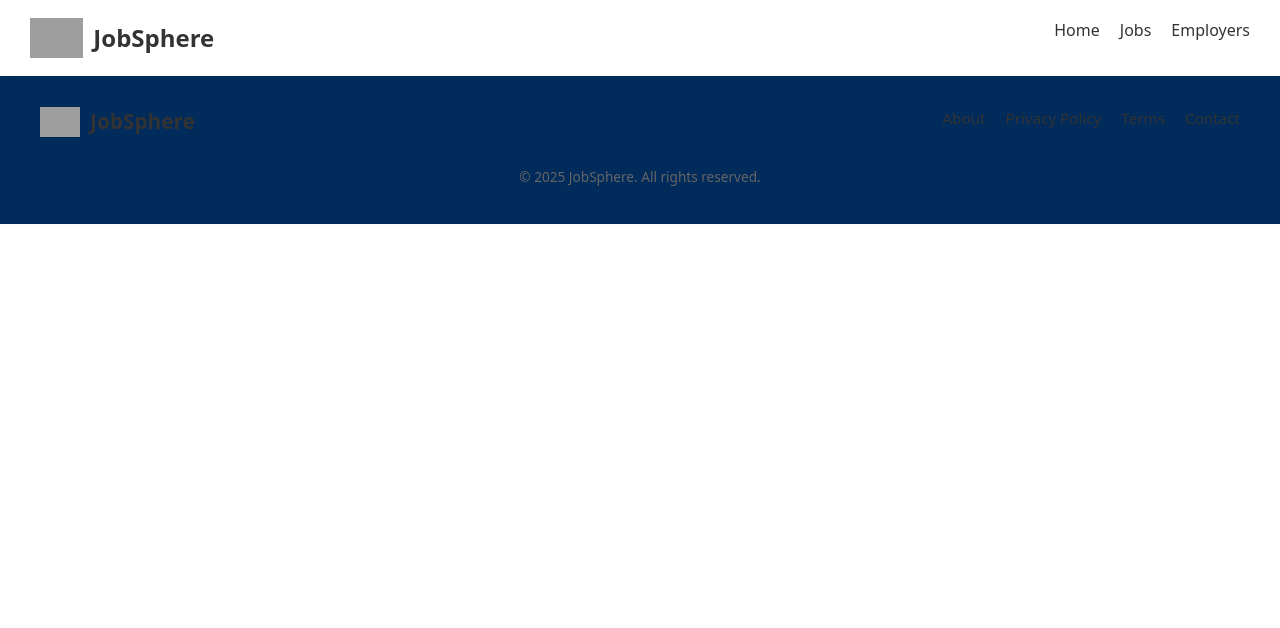
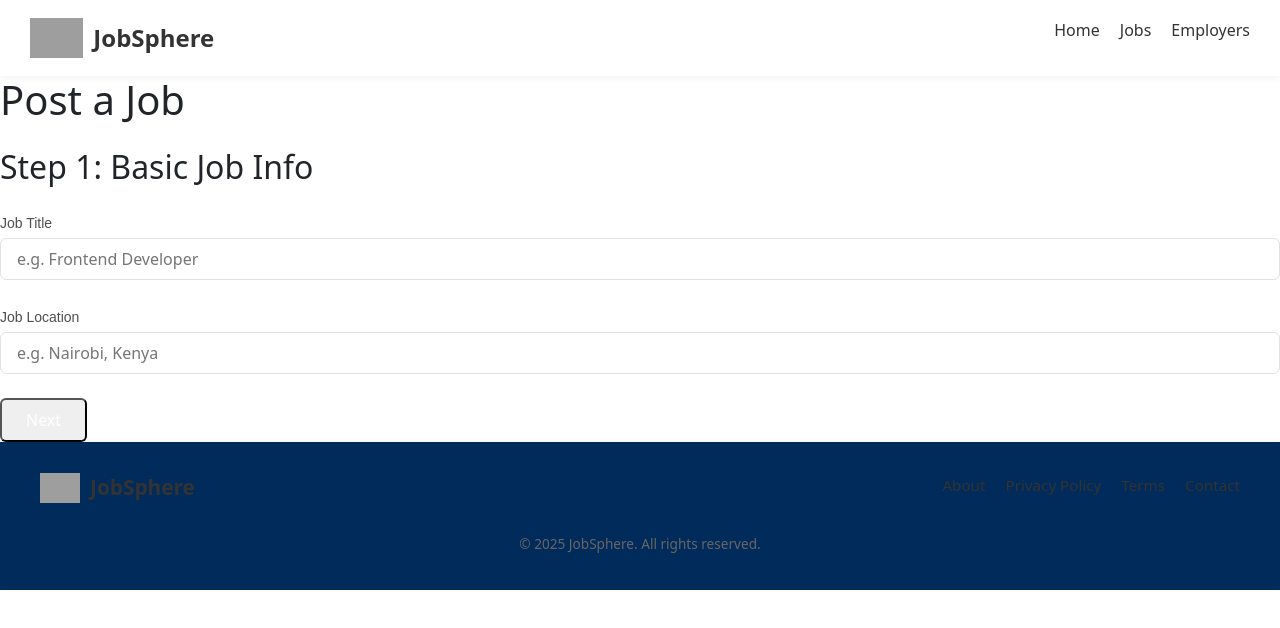
Before and after one commit to Manucho661/JobSphere, a React (Vite) app in the folder front-end/: page /employer/post-job in a window 1280 px wide. Shown: the top 628 px of the page. Built offline with nearby package versions, Linux system fonts and the light colour scheme; grey boxes are pictures that could not be loaded.

Commit message:
add the new job form

```diff
--- a/front-end/src/App.jsx
+++ b/front-end/src/App.jsx
@@ -5,7 +5,8 @@ import Header from "./components/Header";
 import JobDetails from "./pages/JobDetails"; // ✅ Make sure this file exists
 import Footer from "./components/Footer";
  import Mainfile from "./components/mainFile"; // ✅ Make sure this file exists
-import EmployerDashboard from './pages/employers/Dashboard';
+import EmployerDashboard from './pages/employers/dashboard';
+import PostJob from './pages/employers/postJob';
 
 function App() {
   return (
@@ -18,6 +19,8 @@ function App() {
         <Route path="/" element={<Mainfile />} />
         <Route path="/job/:id" element={<JobDetails />} />
         <Route path="/employers/dashboard" element={<EmployerDashboard />} /> {/* ✅ Add this */}
+        <Route path="/employer/post-job" element={<PostJob />} />
+
       </Routes>
 
 
--- a/front-end/src/components/employers/postJobForm/postJobForm.jsx
+++ b/front-end/src/components/employers/postJobForm/postJobForm.jsx
@@ -4,6 +4,7 @@ import Step2 from './Step2';
 import Step3 from './Step3';
 
 const PostJobForm = () => {
+  console.log("✅ PostJobForm loaded"); // 👈 Add this line here
   const [step, setStep] = useState(1);
   const [formData, setFormData] = useState({
     title: '',
--- a/front-end/src/pages/employers/postJob.jsx
+++ b/front-end/src/pages/employers/postJob.jsx
@@ -1,11 +1,13 @@
 import React from 'react';
-import PostJobForm from '../components/employers/PostJobForm';
+import PostJobForm from '../../components/employers/postJobForm/postJobForm';
 
 const PostJob = () => {
   return (
+
     <div className="max-w-3xl mx-auto p-6">
       <h1 className="text-2xl font-bold mb-4">Post a Job</h1>
       <PostJobForm />
+
     </div>
   );
 };
```
